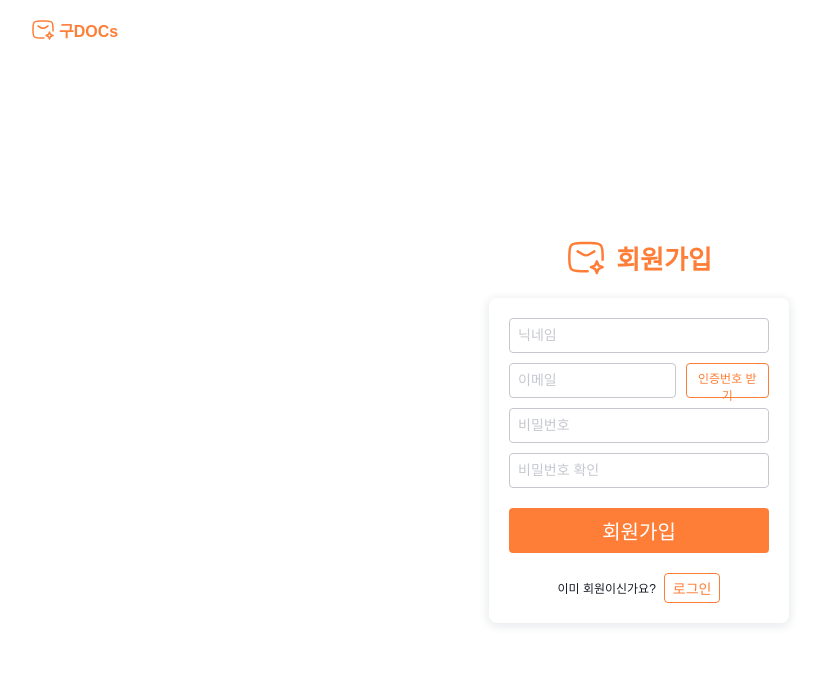
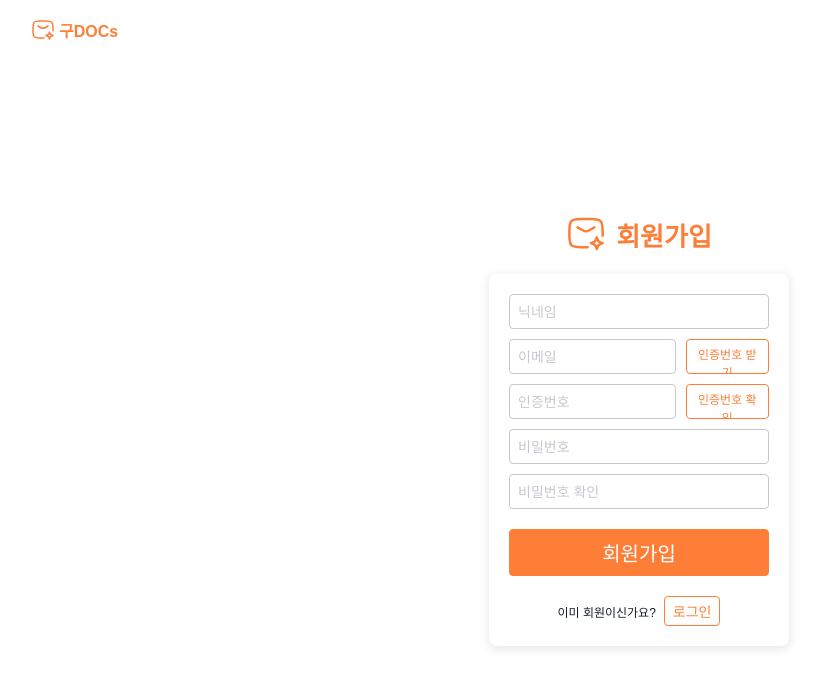
Before and after one commit to nine-docs/client, a React (Create React App) app: page /signin in a window 1280 px wide. Shown: the top 688 px of the page, without its empty margins (1-822 px from the left). Built offline with nearby package versions, Linux system fonts and the light colour scheme; a web font is replaced by a local one.

Commit message:
Feat. outline 삭제

```diff
--- a/src/components/buttons/base_button/BaseButton.module.scss
+++ b/src/components/buttons/base_button/BaseButton.module.scss
@@ -47,13 +47,14 @@
 
 .button_primary {
   background-color: $brand01;
+  border: 1px solid $brand01;
 
   > * {
     color: $white;
   }
 
   &:focus {
-    outline: 1px solid $brand01;
+    border: 1px solid $brand01Light;
   }
 }
 
@@ -65,7 +66,7 @@
   }
 
   &:focus {
-    outline: 1px solid $brand01;
+    border: 1px solid $brand01Light;
   }
 }
 
@@ -77,6 +78,6 @@
   }
 
   &:focus {
-    outline: 1px solid $brand01;
+    border: 1px solid $brand01;
   }
 }
--- a/src/components/inputs/base_input/BaseInput.module.scss
+++ b/src/components/inputs/base_input/BaseInput.module.scss
@@ -17,7 +17,7 @@
   }
 
   &:focus {
-    outline: 1px solid $brand01;
+    border: 1px solid $brand01;
   }
 }
 
--- a/src/pages/auth_pages/sign_in_pages/SignInPage.module.scss
+++ b/src/pages/auth_pages/sign_in_pages/SignInPage.module.scss
@@ -33,8 +33,10 @@
 }
 
 .signin_input_button_wrap {
-  @include flex(row, start, center, 10px);
+  @include flex(row, start, start, 10px);
   width: 100%;
+  overflow: hidden;
+  transition: max-height 0.2s ease;
 }
 
 .login_notice_wrap {
--- a/src/pages/auth_pages/sign_in_pages/SignInPage.tsx
+++ b/src/pages/auth_pages/sign_in_pages/SignInPage.tsx
@@ -14,6 +14,7 @@ import classes from "./SignInPage.module.scss";
 type FormValues = {
   nickname: string;
   email: string;
+  authCode: string;
   password: string;
   passwordCheck: string;
 };
@@ -66,7 +67,8 @@ const SignInPage = () => {
                   required: "닉네임을 입력해 주세요.",
                 }}
               />
-              <div className={classes.signin_input_button_wrap}>
+              {/* 이메일 */}
+              <div className={`${classes.signin_input_button_wrap}`}>
                 <BaseInput
                   type="text"
                   width="100%"
@@ -84,8 +86,31 @@ const SignInPage = () => {
                 <TextButton
                   type="button"
                   width={"120px"}
-                  height="35"
+                  height={"35"}
                   text="인증번호 받기"
+                  theme="primary-line"
+                  p="s"
+                  size="small"
+                />
+              </div>
+
+              {/* 인증번호 입력 */}
+              <div className={classes.signin_input_button_wrap}>
+                <BaseInput
+                  type="text"
+                  width="100%"
+                  placeholder="인증번호"
+                  align="start"
+                  registerName="authCode"
+                  registerOption={{
+                    required: "인증번호를 입력해 주세요.",
+                  }}
+                />
+                <TextButton
+                  type="button"
+                  width={"120px"}
+                  height={"35"}
+                  text="인증번호 확인"
                   theme="primary-line"
                   p="s"
                   size="small"
@@ -111,7 +136,9 @@ const SignInPage = () => {
                 placeholder="비밀번호 확인"
                 align="start"
                 registerName="passwordCheck"
-                registerOption={{}}
+                registerOption={{
+                  required: "비밀번호를 다시 입력해 주세요.",
+                }}
               />
             </div>
             <TextButton
--- a/src/styles/_variables.scss
+++ b/src/styles/_variables.scss
@@ -1,9 +1,9 @@
 @import "mixin";
 
 :root {
-  --color_brand01_light: #ffc3a3;
+  --color_brand01_light: #ffc5a5;
   --color_brand01: #fe7e37;
-  --color_brand02: #f05a4e;
+  --color_brand02: #ee493d;
 
   --color_white: #fff;
   --color_grey01: #fdfdfd;
```
